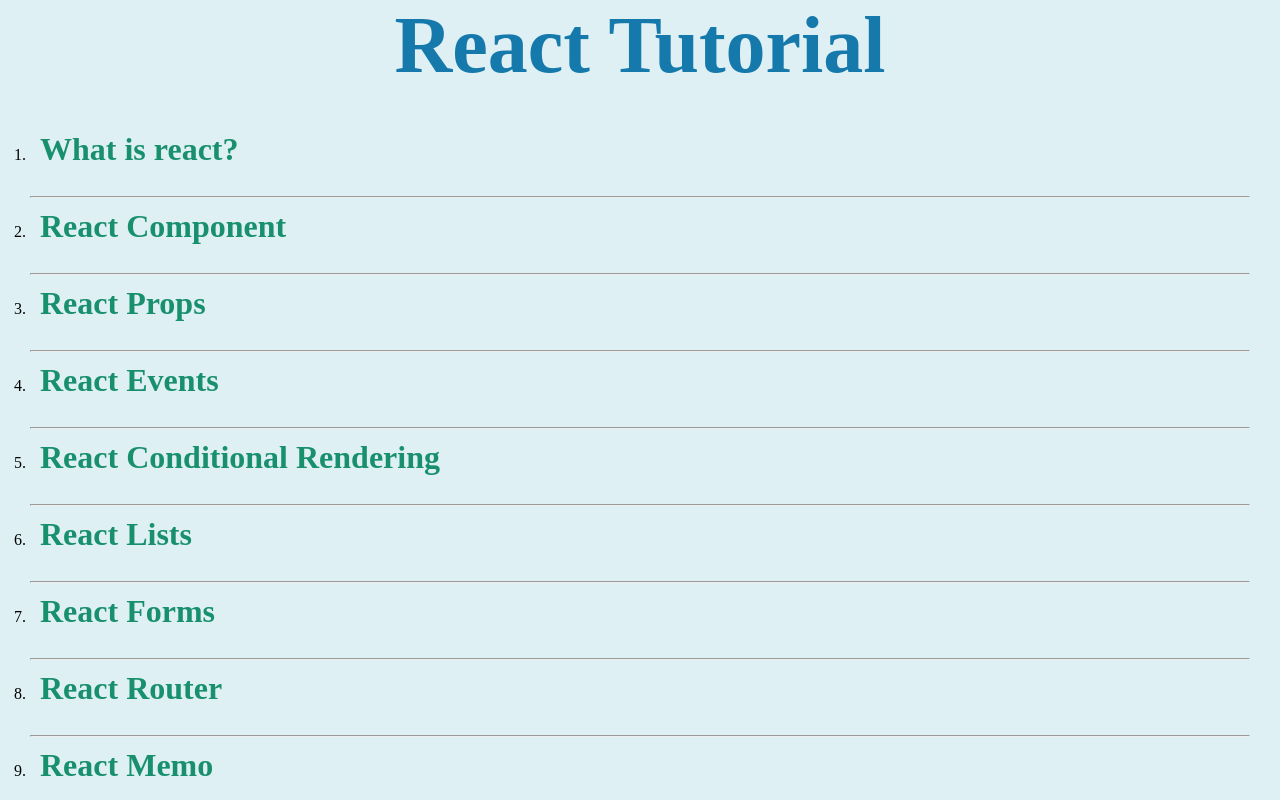
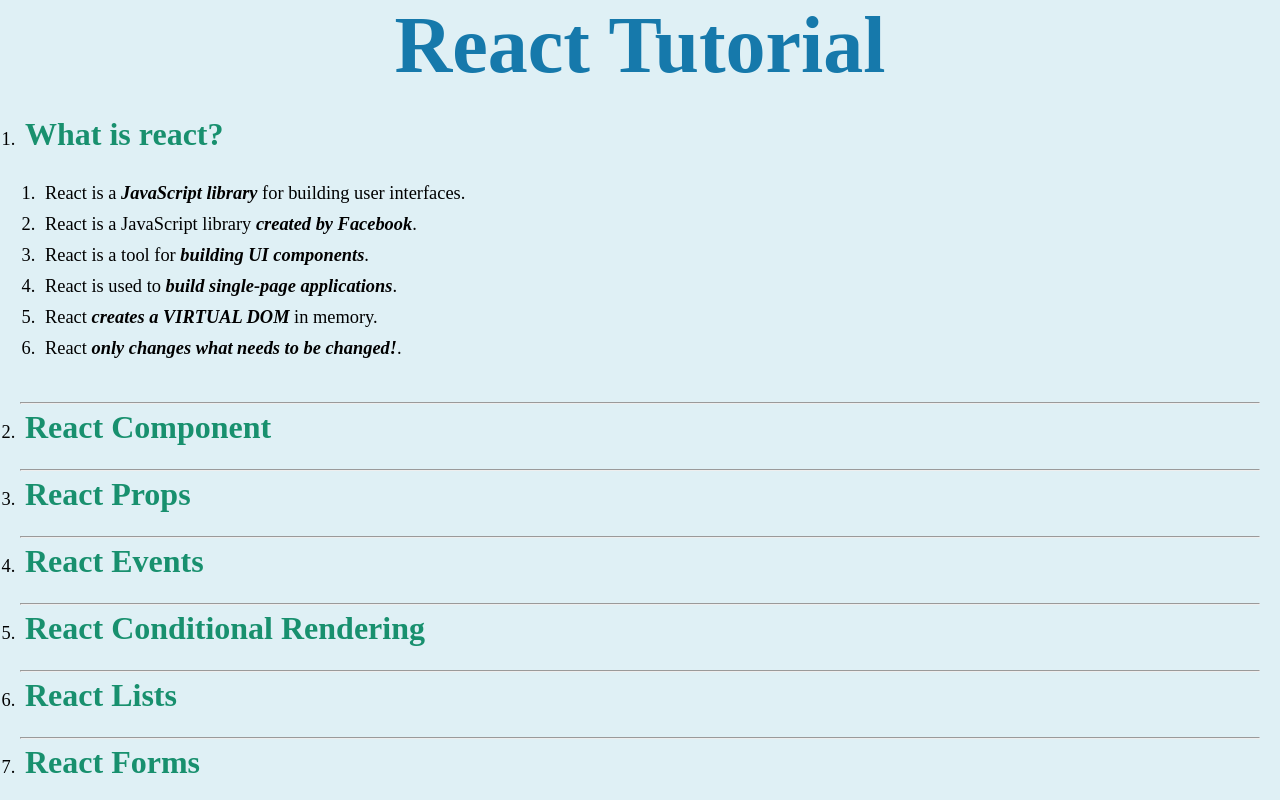
Before and after one commit to KaizenBuild/FrontEnd_Practice, a React (Vite) app in the folder ReactJS Practice/2_ReactJS/: page / in a window 1280 px wide. Shown: the top 800 px of the page. Built offline with nearby package versions, Linux system fonts and the light colour scheme.

Commit message:
Complete : What is ReactJS ?

```diff
--- /dev/null
+++ b/ReactJS Practice/2_ReactJS/src/components/ReactHome.jsx
@@ -0,0 +1,40 @@
+import React from 'react'
+
+const ReactHome = () => {
+    return (
+        <div>
+
+            <ul>
+                {[
+                    "React is a <b><i>JavaScript library</i></b> for building user interfaces.",
+                    "React is a JavaScript library <b><i>created by Facebook</i></b>.",
+                    "React is a tool for <b><i>building UI components</i></b>.",
+                    "React is used to <b><i>build single-page applications</i></b>.",
+                    "React <b><i>creates a VIRTUAL DOM</i></b> in memory.",
+                    "React <b><i>only changes what needs to be changed!</i></b>."
+                ].map((value, index) => {
+                    return (
+                        <li key={index} dangerouslySetInnerHTML={{ __html: value }}></li>
+                    );
+                })}
+            </ul>
+
+            {/* ---------------------------------------------------------------------------------------------------------------------------- */}
+
+                                    {/* old way of writing code  */}
+
+
+            {/* <ul>
+                <li></li>
+                <li>Facebook Software Engineer, <b><i>Jordan Walke</i></b>, created it in 2013.</li>
+                <li>React is a JavaScript library <b><i>created by Facebook</i></b>.</li>
+                <li>React is a tool for <b><i>building UI components</i></b>.</li>
+                <li>React is used to <b><i>build single-page applications</i></b>.</li>
+                <li>React <b><i>creates a VIRTUAL DOM</i></b> in memory.</li>
+                <li>React <b><i>only changes what needs to be changed!</i></b>.</li>
+            </ul> */}
+        </div>
+    )
+}
+
+export default ReactHome
--- a/ReactJS Practice/2_ReactJS/src/components/ReactList.jsx
+++ b/ReactJS Practice/2_ReactJS/src/components/ReactList.jsx
@@ -1,10 +1,11 @@
 import React from 'react'
+import ReactHome from './ReactHome'
 
 export const ReactList = () => {
     return (
         <ul>
             <li><h2>What is react?</h2></li>
-
+            <ReactHome/>
             <br /> <hr />
 
             <li><h2>React Component</h2></li>
--- a/ReactJS Practice/2_ReactJS/src/index.css
+++ b/ReactJS Practice/2_ReactJS/src/index.css
@@ -21,10 +21,11 @@
 }
 
 ul, ol{
-    padding: 30px;
+    padding: 20px;
 }
 
 li{
-    padding: 10px;
+    font-size: 2.3vh;
+    padding: 5px;
     list-style: decimal;
 }
```
